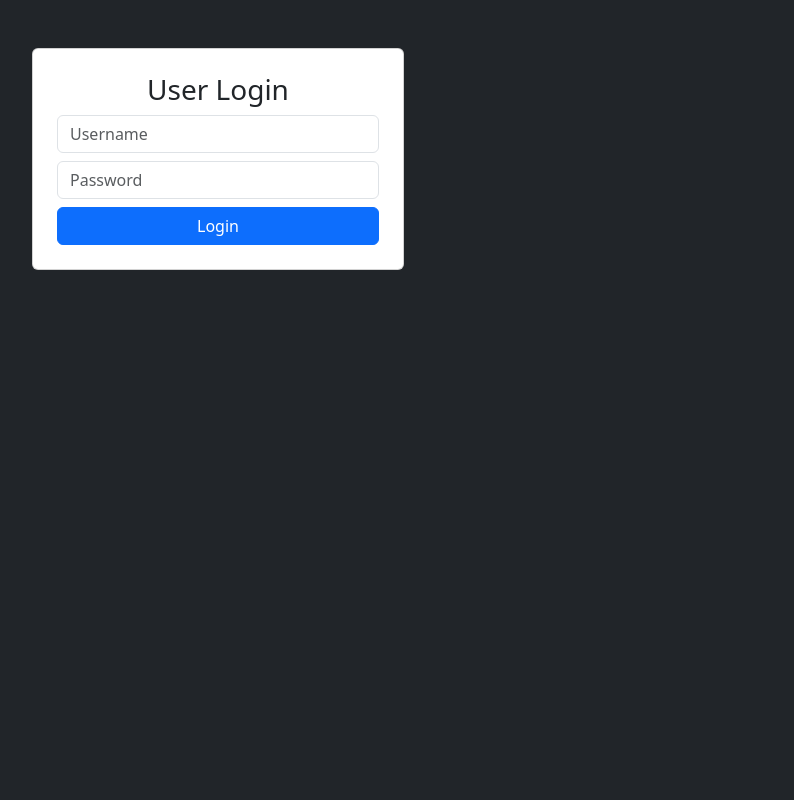
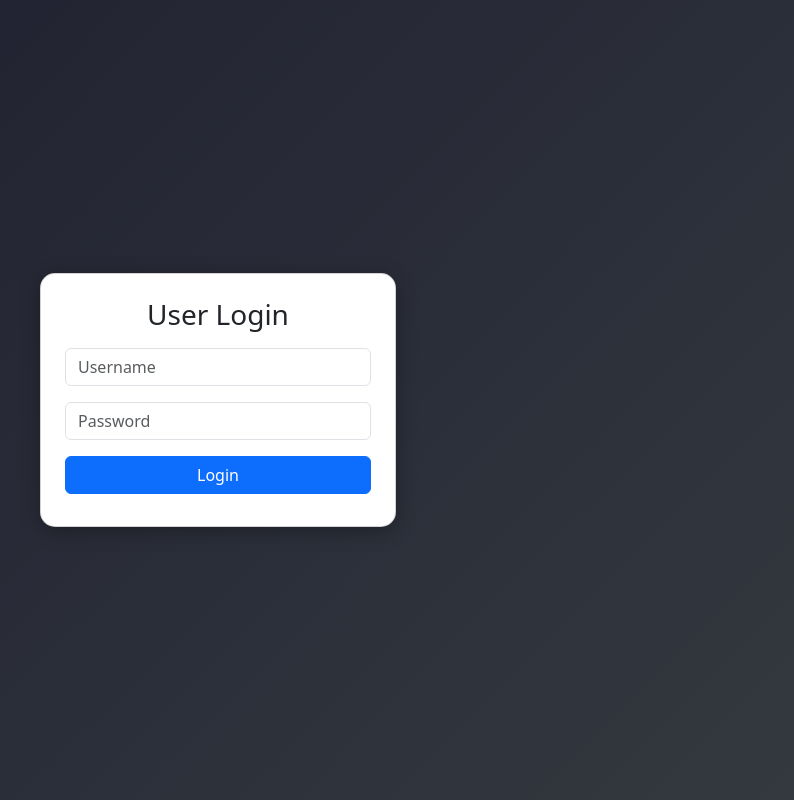
Before and after one commit to Praveen8584/project, a Flask app: page /login in a window 1280 px wide. Shown: the whole page, without its empty margins (422-1216 px from the left). Run offline with Flask 3, Linux system fonts and the light colour scheme.

Commit message:
Update login.html

```diff
--- a/templates/login.html
+++ b/templates/login.html
@@ -1,20 +1,54 @@
 <!DOCTYPE html>
-<html>
+<html lang="en">
 <head>
+<meta charset="UTF-8">
+<meta name="viewport" content="width=device-width, initial-scale=1">
 <title>Login</title>
-<link rel="stylesheet" href="https://cdn.jsdelivr.net/npm/bootstrap@5.3.0/dist/css/bootstrap.min.css">
+
+<!-- Bootstrap -->
+<link href="https://cdn.jsdelivr.net/npm/bootstrap@5.3.0/dist/css/bootstrap.min.css" rel="stylesheet">
+
+<style>
+    body {
+        background: linear-gradient(135deg, #1e1e2f, #343a40);
+        height: 100vh;
+    }
+
+    .login-card {
+        border-radius: 15px;
+        box-shadow: 0 4px 20px rgba(0,0,0,0.3);
+    }
+</style>
 </head>
-<body class="bg-dark">
 
-<div class="container mt-5">
-  <div class="card p-4 col-md-4 mx-auto">
-    <h3 class="text-center">User Login</h3>
-    <form method="POST">
-      <input type="text" name="username" placeholder="Username" class="form-control mb-2" required>
-      <input type="password" name="password" placeholder="Password" class="form-control mb-2" required>
-      <button class="btn btn-primary w-100">Login</button>
-    </form>
-  </div>
+<body class="d-flex align-items-center justify-content-center">
+
+<div class="container">
+    <div class="row justify-content-center">
+
+        <!-- Responsive column -->
+        <div class="col-11 col-sm-8 col-md-6 col-lg-4">
+
+            <div class="card login-card p-4">
+                <h3 class="text-center mb-3">User Login</h3>
+
+                <form method="POST">
+
+                    <input type="text" name="username" placeholder="Username"
+                        class="form-control mb-3" required>
+
+                    <input type="password" name="password" placeholder="Password"
+                        class="form-control mb-3" required>
+
+                    <button class="btn btn-primary w-100 mb-2">Login</button>
+
+                </form>
+
+            </div>
+
+        </div>
+
+    </div>
 </div>
 
 </body>
```
